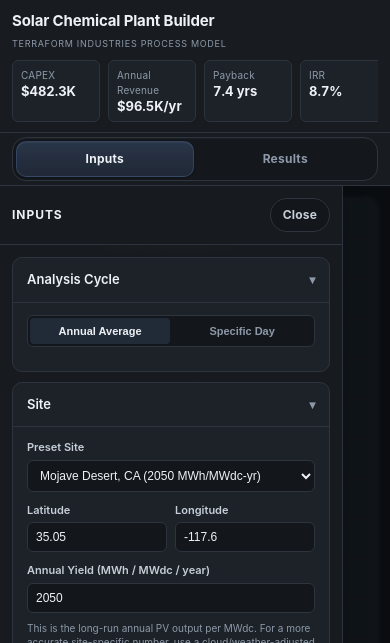
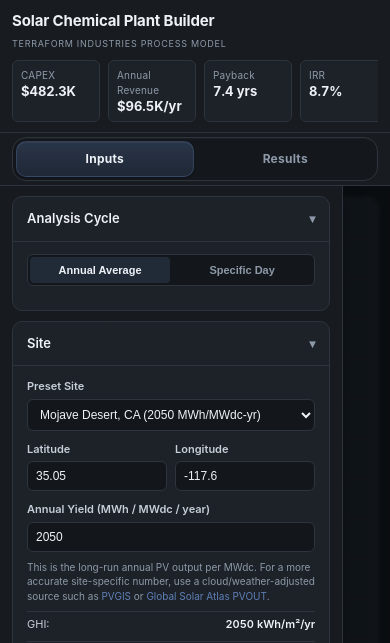
Before and after one commit to benschrauwen/terraform-simulator, a plain HTML site: page index.html in a window 390 px wide. Both pictures are taken after a click on the button "Inputs". Shown: the top 643 px of the page. Drawn offline with nearby package versions, Linux system fonts and the light colour scheme.

Commit message:
improve mobile

```diff
--- a/index.html
+++ b/index.html
@@ -55,13 +55,6 @@
 
     <!-- LEFT: Configuration Panel -->
     <aside class="panel config-panel" id="configPanel">
-      <div class="mobile-panel-header">
-        <span class="mobile-panel-title">Inputs</span>
-        <button type="button" class="mobile-panel-close" data-close-panel="configPanel" aria-controls="configPanel">
-          Close
-        </button>
-      </div>
-
       <!-- Day Selector -->
       <section class="config-section open day-selector-section" data-section="day">
         <h2 class="section-header" data-toggle="day">
@@ -449,13 +442,6 @@
 
     <!-- RIGHT: Results Panel -->
     <aside class="panel results-panel" id="resultsPanel">
-      <div class="mobile-panel-header">
-        <span class="mobile-panel-title">Results</span>
-        <button type="button" class="mobile-panel-close" data-close-panel="resultsPanel" aria-controls="resultsPanel">
-          Close
-        </button>
-      </div>
-
       <!-- Plant Score -->
       <div class="plant-score-card" id="plantScoreCard">
         <div class="score-ring-wrap">
--- a/js/app.js
+++ b/js/app.js
@@ -414,10 +414,6 @@ class App {
         if (!panelId) return;
         this.setMobilePanel(this.activeMobilePanelId === panelId ? null : panelId);
       });
-    });
-
-    document.querySelectorAll('.mobile-panel-close').forEach(button => {
-      button.addEventListener('click', () => this.setMobilePanel(null));
     });
 
     if (this.mobileBackdrop) {
--- a/style.css
+++ b/style.css
@@ -184,7 +184,6 @@ body {
 /* ============ MAIN LAYOUT ============ */
 
 .mobile-pane-bar,
-.mobile-panel-header,
 .mobile-panel-backdrop {
   display: none;
 }
@@ -217,8 +216,7 @@ body {
   box-shadow: inset 0 1px 0 rgba(255, 255, 255, 0.03);
 }
 
-.mobile-pane-toggle,
-.mobile-panel-close {
+.mobile-pane-toggle {
   border: 1px solid transparent;
   font: inherit;
   font-size: 12px;
@@ -227,9 +225,6 @@ body {
   color: var(--text-secondary);
   cursor: pointer;
   transition: background-color var(--transition), border-color var(--transition), color var(--transition), box-shadow var(--transition);
-}
-
-.mobile-pane-toggle {
   flex: 1 1 0;
   min-width: 0;
   min-height: 36px;
@@ -237,10 +232,6 @@ body {
   border-radius: 10px;
   background: transparent;
   text-align: center;
-}
-
-.mobile-panel-close {
-  border-radius: 999px;
 }
 
 .mobile-pane-toggle.active {
@@ -1466,8 +1457,24 @@ input[type="range"]::-moz-range-track {
     display: block;
   }
 
+  /* Scroll the page to reach the footer; don’t pin it to the viewport */
+  html {
+    height: auto;
+    min-height: 100%;
+  }
+
+  body {
+    min-height: 100dvh;
+    height: auto;
+    overflow-x: hidden;
+    overflow-y: auto;
+    -webkit-overflow-scrolling: touch;
+  }
+
   .app-main {
     display: block;
+    flex: 0 1 auto;
+    min-height: calc(100dvh - 172px);
   }
 
   .panel {
@@ -1478,7 +1485,7 @@ input[type="range"]::-moz-range-track {
     width: min(88vw, 360px);
     min-width: 0;
     max-width: calc(100% - 20px);
-    padding: 0 12px 12px;
+    padding: 10px 12px 12px;
     background: rgba(24, 28, 32, 0.98);
     box-shadow: var(--shadow);
     visibility: hidden;
@@ -1503,36 +1510,6 @@ input[type="range"]::-moz-range-track {
     visibility: visible;
   }
 
-  .mobile-panel-header {
-    display: flex;
-    align-items: center;
-    justify-content: space-between;
-    gap: 12px;
-    position: sticky;
-    top: 0;
-    margin: 0 -12px 12px;
-    padding: 12px;
-    background: rgba(24, 28, 32, 0.96);
-    border-bottom: 1px solid var(--border);
-    backdrop-filter: blur(10px);
-    z-index: 1;
-  }
-
-  .mobile-panel-title {
-    font-size: 12px;
-    font-weight: 700;
-    color: var(--text-primary);
-    text-transform: uppercase;
-    letter-spacing: 0.08em;
-  }
-
-  .mobile-panel-close {
-    padding: 7px 12px;
-    border-color: var(--border);
-    background: #13171b;
-  }
-
-  .mobile-panel-close:hover,
   .mobile-pane-toggle:hover {
     border-color: var(--border-light);
     color: var(--text-primary);
@@ -1552,7 +1529,8 @@ input[type="range"]::-moz-range-track {
   }
 
   .diagram-area {
-    height: 100%;
+    min-height: calc(100dvh - 196px);
+    height: auto;
     padding: 12px;
     padding-bottom: 16px;
   }
@@ -1566,4 +1544,10 @@ input[type="range"]::-moz-range-track {
     min-height: 240px;
     height: 240px;
   }
-}
+
+  .app-footer {
+    height: auto;
+    padding: 14px 18px calc(20px + env(safe-area-inset-bottom, 0px));
+    line-height: 1.55;
+  }
+}
```
